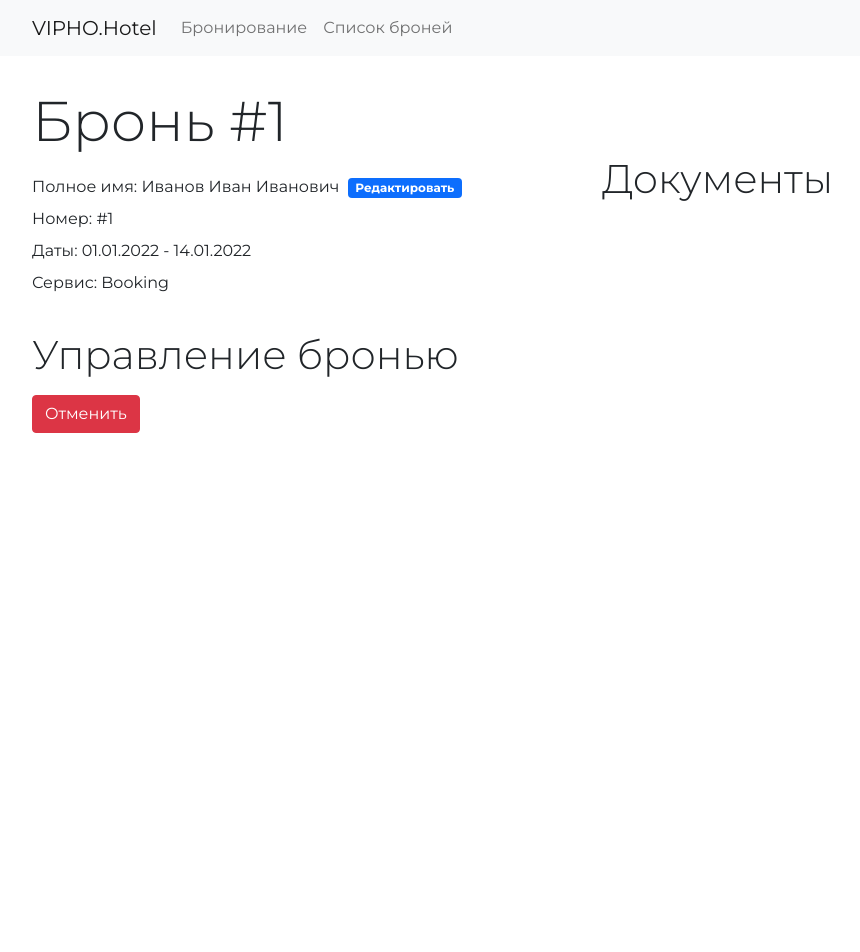
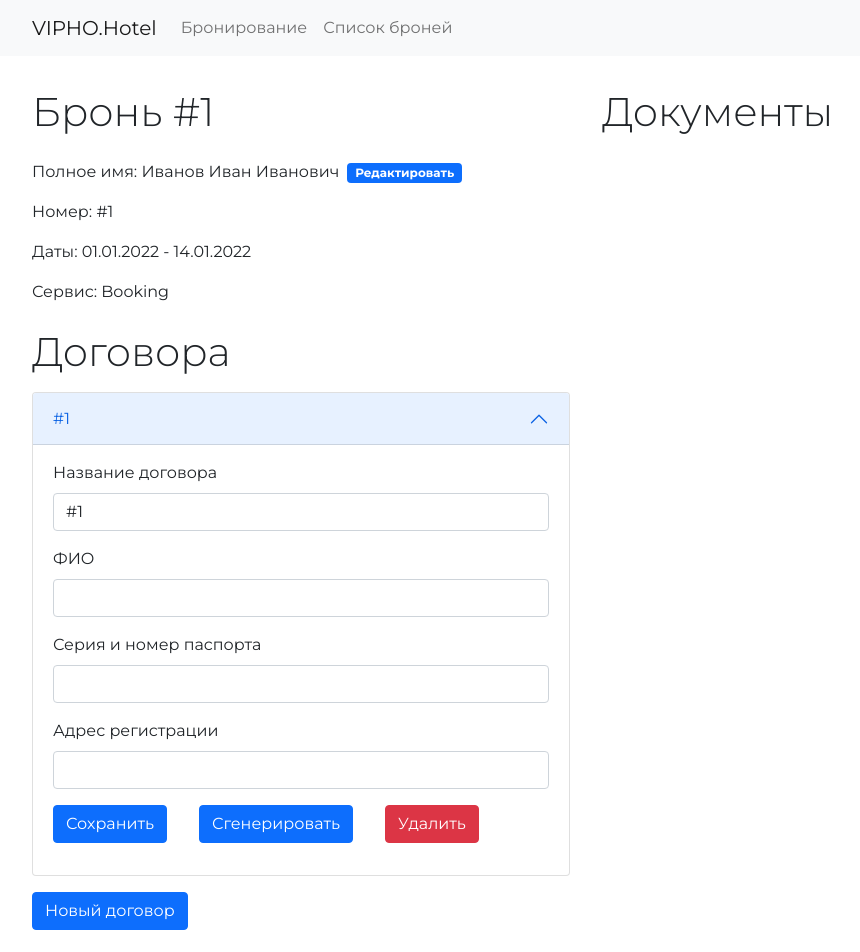
Before and after one commit to vipho/hotel-client, a Vue app: page /books/1 in a window 1280 px wide. Shown: the top 952 px of the page, without its empty margins (54-914 px from the left). Before the commit the page ends 800 px from the top, so only its background shows below. Built offline with nearby package versions, Linux system fonts and the light colour scheme; what maska would draw is missing.

Commit message:
Add contract form into Book

```diff
--- a/src/utils/locale/index.ts
+++ b/src/utils/locale/index.ts
@@ -56,6 +56,12 @@ document.documentElement.lang = lang
                 'documents': 'Документы',
                 'edit': 'Редактировать',
                 'cancel': 'Отменить',
+                'contracts': 'Договора',
+                'contractName': 'Название договора',
+                'newContract': 'Новый договор',
+                'generate': 'Сгенерировать',
+                'save': 'Сохранить',
+                'delete': 'Удалить',
             }
         },
     }
--- a/src/views/Books/Book.vue
+++ b/src/views/Books/Book.vue
@@ -1,22 +1,74 @@
 <template>
   <WrapperAuth>
-    <div class="container py-3">
-      <h1 class="display-4 m-0">{{ bookTitle }}</h1>
+    <div class="container">
       <div class="row">
-        <div class="col-sm-6 col-12 mb-3">
-          <ul class="_list">
-            <li>Полное имя: Иванов Иван Иванович <span class="_badge badge bg-primary">{{ $t('edit') }}</span></li>
-            <li>Номер: #1</li>
-            <li>Даты: 01.01.2022 - 14.01.2022</li>
-            <li>Сервис: Booking</li>
-          </ul>
+        <div class="col-sm-6 col-12">
+          <div class="my-3">
+            <h1 class="display-6 mb-3">{{ bookTitle }}</h1>
+
+            <ul class="_list">
+              <li>Полное имя: <span class="_name">Иванов Иван Иванович</span><span class="_badge badge bg-primary">{{ $t('edit') }}</span></li>
+              <li>Номер: #1</li>
+              <li>Даты: 01.01.2022 - 14.01.2022</li>
+              <li>Сервис: Booking</li>
+            </ul>
+          </div>
+
+          <div class="my-3">
+            <p class="display-6 mb-3">{{ $t('contracts') }}</p>
+
+            <div>
+              <div class="accordion-item">
+                <h2 class="accordion-header" id="headingOne">
+                  <button class="accordion-button" type="button" data-bs-toggle="collapse" data-bs-target="#collapseOne" aria-expanded="true" aria-controls="collapseOne">
+                    #1
+                  </button>
+                </h2>
+                <div id="collapseOne" class="accordion-collapse collapse show" aria-labelledby="headingOne" data-bs-parent="#accordionExample">
+                  <div class="accordion-body">
+                    <form>
+                      <div class="mb-3">
+                        <label class="form-label">{{ $t('contractName') }}</label>
+                        <input type="text" class="form-control" value="#1">
+                      </div>
+                      <div class="mb-3">
+                        <label class="form-label">ФИО</label>
+                        <input type="text" class="form-control">
+                      </div>
+                      <div class="mb-3">
+                        <label class="form-label">Серия и номер паспорта</label>
+                        <input type="email" class="form-control">
+                      </div>
+                      <div class="mb-3">
+                        <label class="form-label">Адрес регистрации</label>
+                        <input type="email" class="form-control">
+                      </div>
+                      <div class="row">
+                        <div class="col-auto">
+                          <button type="submit" class="btn btn-primary mb-3">{{ $t('save') }}</button>
+                        </div>
+                        <div class="col-auto">
+                          <button type="submit" class="btn btn-primary mb-3">{{ $t('generate') }}</button>
+                        </div>
+                        <div class="col-auto">
+                          <button type="submit" class="btn btn-danger mb-3">{{ $t('delete') }}</button>
+                        </div>
+                      </div>
+                    </form>
+                  </div>
+                </div>
+              </div>
+            </div>
+
+            <button class="btn btn-primary mt-3">{{ $t('newContract') }}</button>
+          </div>
         </div>
-        <div class="col-sm-6 col-12 mb-3">
+        <div class="col-sm-6 col-12 my-3">
           <p class="display-6 m-0">{{ $t('documents') }}</p>
         </div>
       </div>
       <div class="row">
-        <div class="col-sm-6 col-12 mb-3">
+        <div class="col-sm-6 col-12 my-3">
           <p class="display-6">{{ $t('bookManagement') }}</p>
           <button class="btn btn-danger">{{ $t('cancel') }}</button>
         </div>
@@ -56,19 +108,22 @@ export default defineComponent({
 ._list {
   list-style: none;
   margin: 0;
-  padding: 1rem 0;
+  padding: 0;
+
+  li {
+    padding: .5rem 0;
+  }
+
+  ._name {
+    margin-right: .5rem;
+  }
 
   ._badge {
-    margin-left: .25rem;
     cursor: default;
 
     &:hover {
       text-decoration: underline;
     }
   }
-
-  li {
-    line-height: 32px;
-  }
 }
 </style>
```
